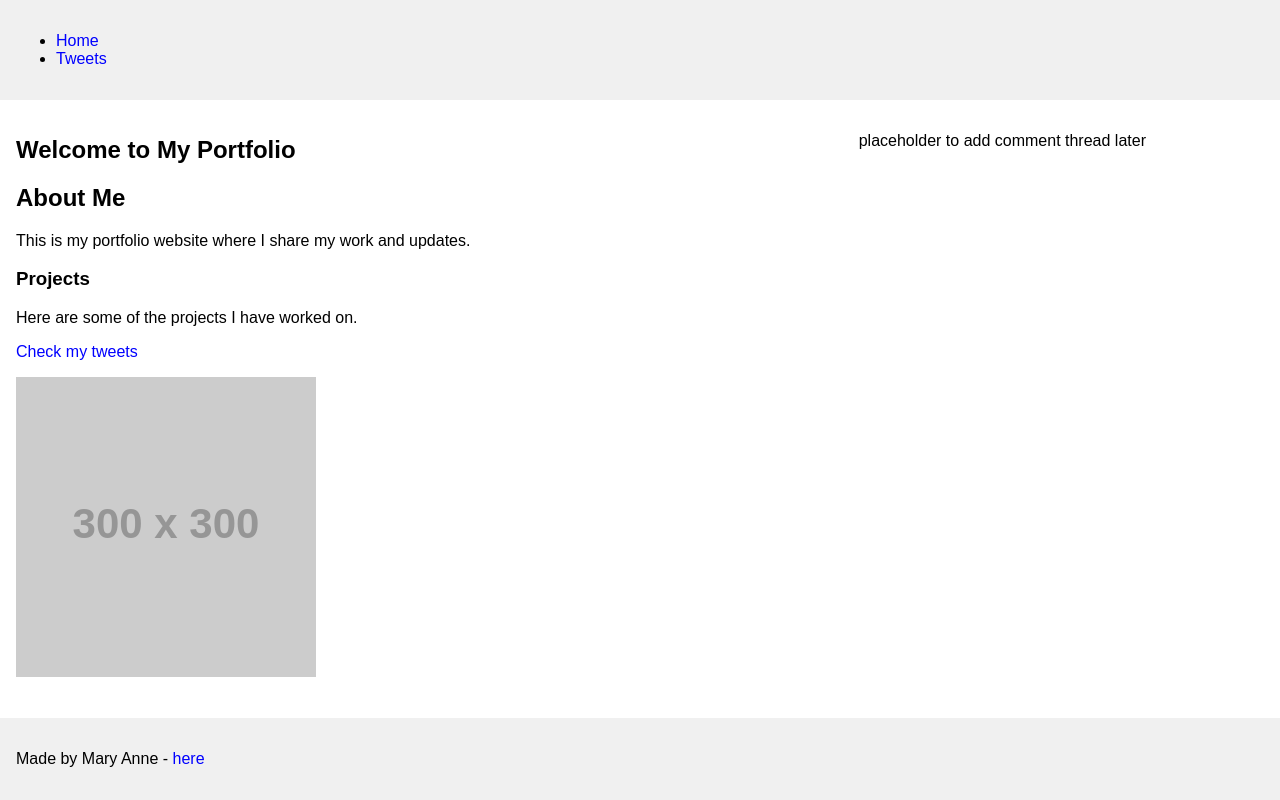
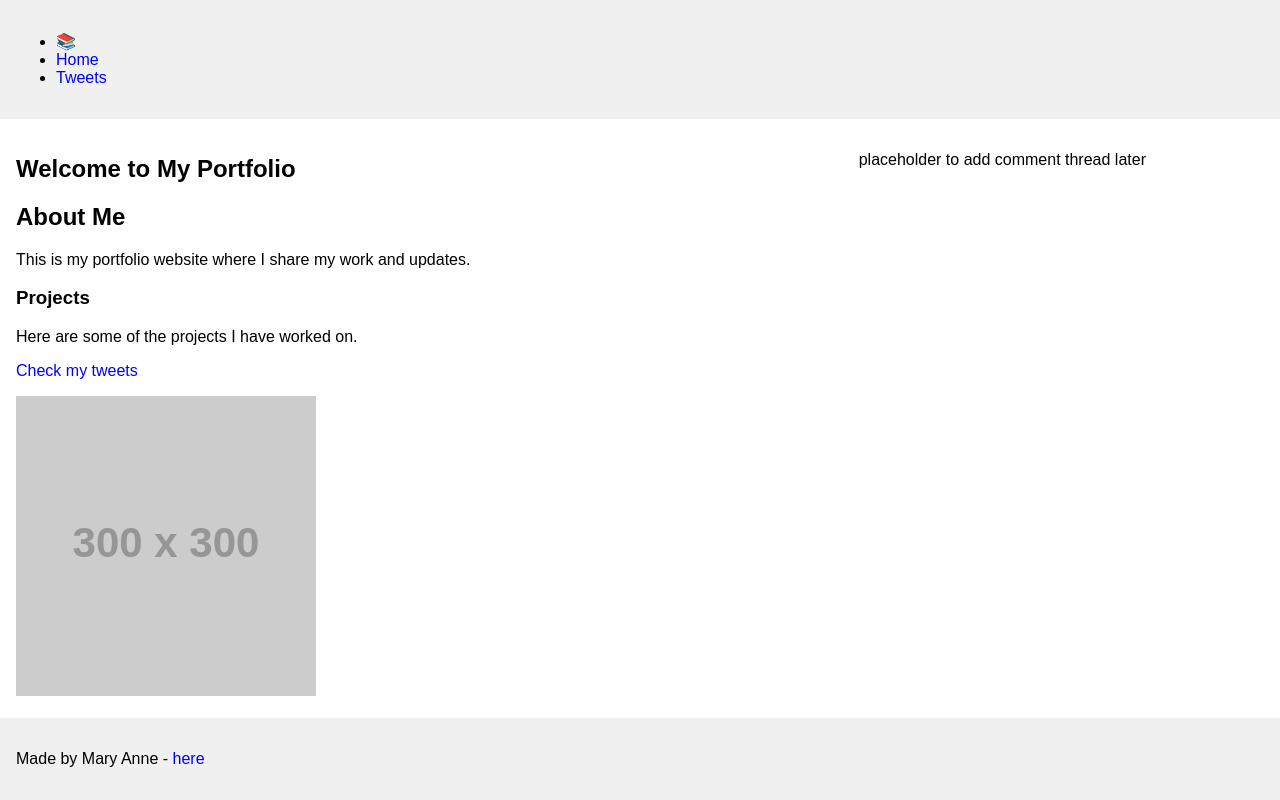
Before and after one commit to sheboss167/alx_html_css, a plain HTML site: page css_basic/index.html in a window 1280 px wide. Drawn offline with Linux system fonts and the light colour scheme; placeholder pictures from the web are drawn by us.

Commit message:
Logo added

```diff
--- a/css_basic/index.html
+++ b/css_basic/index.html
@@ -10,6 +10,7 @@
 <body class="works_on_smartphone">
     <header>
         <ul>
+             <li class="logo">&#128218;</li>
             <li><a href="index.html">Home</a></li>
             <li><a href="tweets.html">Tweets</a></li>
         </ul>
```
